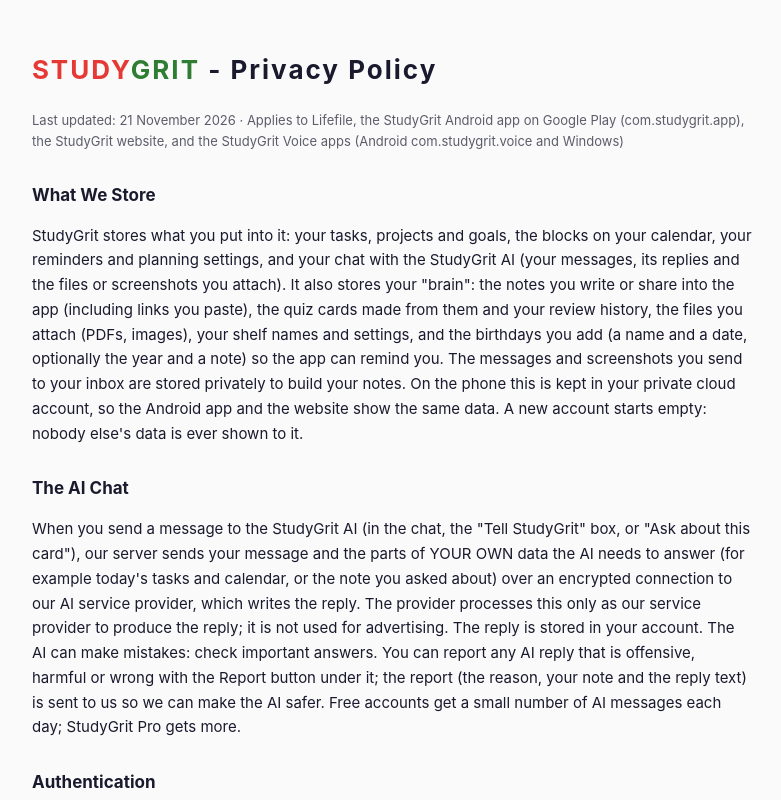
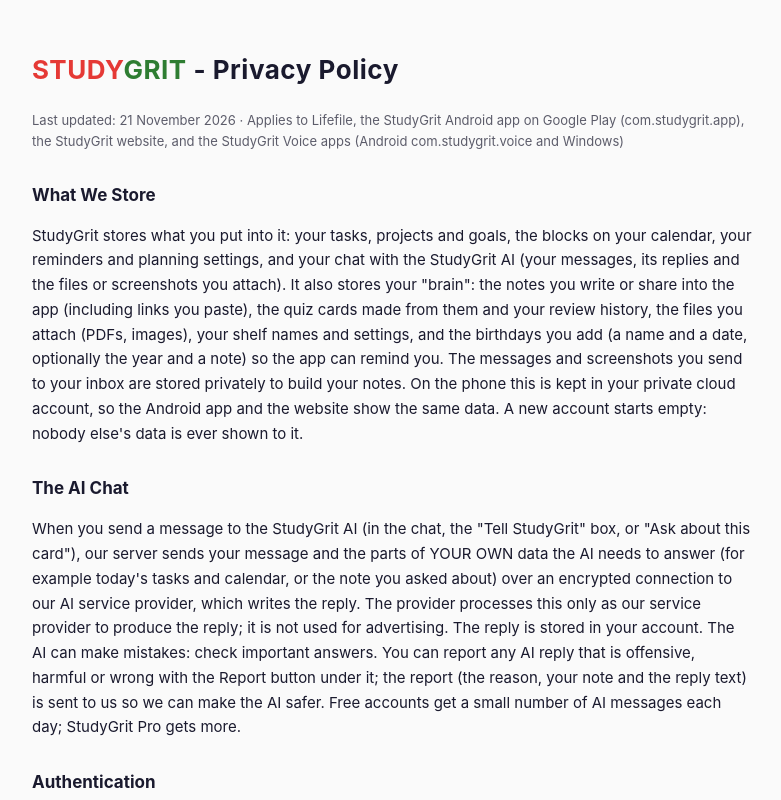
Before and after one commit to studygrit-app/studygrit-app, a plain HTML site: page privacy.html in a window 1280 px wide. Shown: the top 800 px of the page, without its empty margins (248-1029 px from the left). Drawn offline with Linux system fonts and the light colour scheme.

Commit message:
privacy.html: heading letter-spacing 2px to 0.02em (design check: wide tracking slows reading)
Co-Authored-By: Claude Opus 5.5 <noreply@anthropic.com>

Claude-Session: https://claude.ai/code/session_01NZggVThBCYacYbRGefoAJE

```diff
--- a/privacy.html
+++ b/privacy.html
@@ -16,7 +16,7 @@
     h1 span.grit { color: #4caf50; }
     p, li { color: #b9b9cc; }
   }
-  h1 { letter-spacing: 2px; font-size: 26px; }
+  h1 { letter-spacing: 0.02em; font-size: 26px; }
   h1 span.study { color: #e53935; }
   h1 span.grit { color: #2e7d32; }
   h2 { font-size: 17px; margin-top: 28px; }
```
